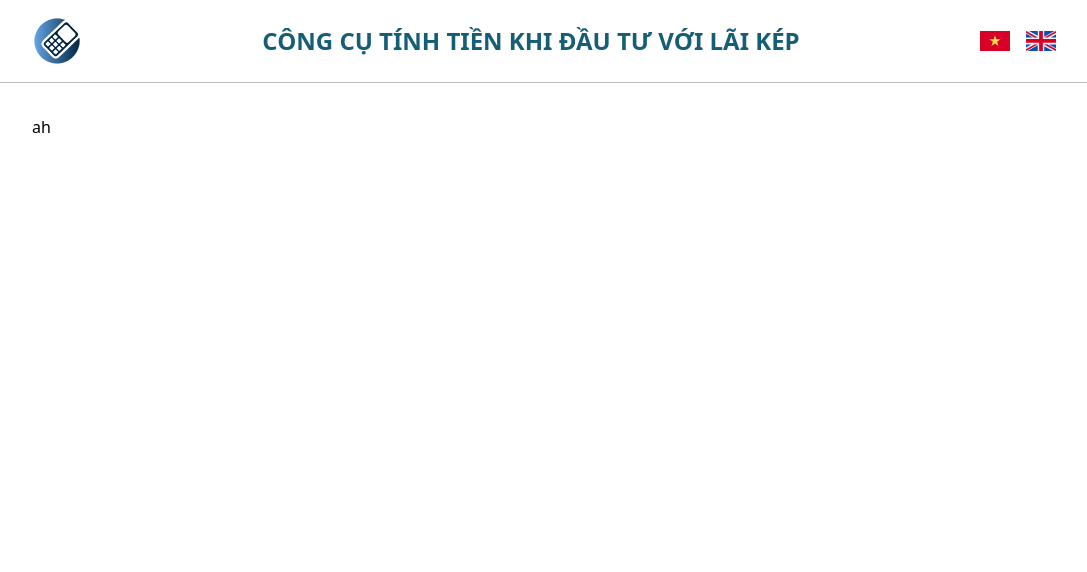
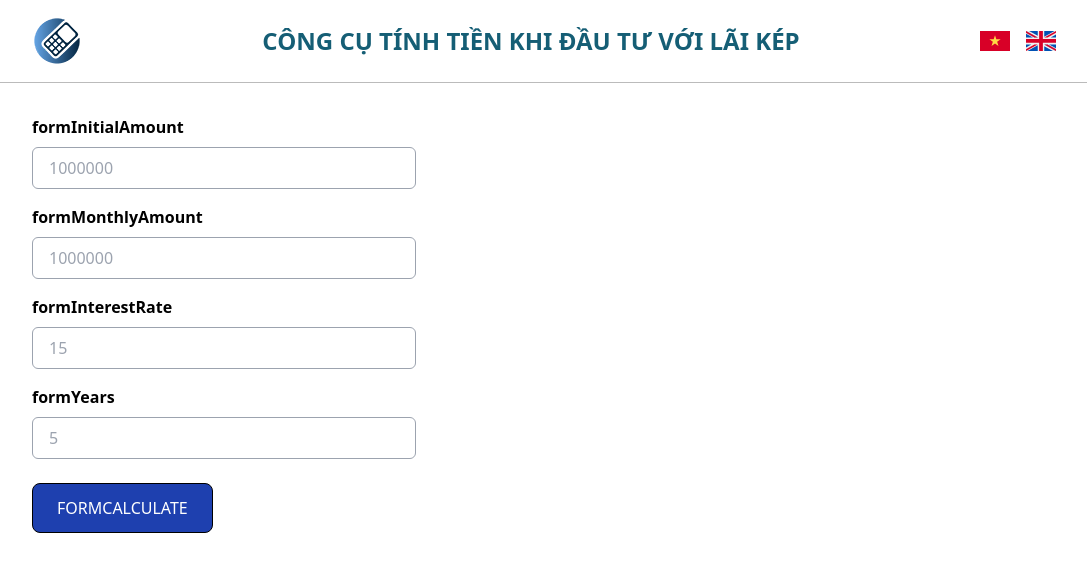
Before and after one commit to TDAK1509/tinhlai, a Nuxt app: page / in a window 1280 px wide. Shown: the top 572 px of the page, without its empty margins (96-1183 px from the left). Built offline with nearby package versions, Linux system fonts and the light colour scheme.

Commit message:
Make form work

```diff
--- a/app.vue
+++ b/app.vue
@@ -1,4 +1,12 @@
 <template>
   <TheHeader />
-  <div id="main" class="px-4 mb-4 sm:px-0 mx-auto sm:max-w-screen-lg">ah</div>
+  <div id="main" class="px-4 mb-4 sm:px-0 mx-auto sm:max-w-screen-lg">
+    <CompoundInterestForm @submit="onCalculate" />
+  </div>
 </template>
+
+<script lang="ts" setup>
+function onCalculate(event: unknown) {
+  console.log(event);
+}
+</script>
--- a/components/TextField.vue
+++ b/components/TextField.vue
@@ -2,6 +2,8 @@
   <div>
     <label class="block font-bold mb-2">{{ label }}</label>
     <input
+      :value="modelValue"
+      @input="onInput"
       class="py-2 px-4 w-full border border-gray-400 rounded-md"
       v-bind="$attrs"
     />
@@ -15,6 +17,13 @@ defineOptions({
 });
 
 defineProps<{
+  modelValue: string;
   label: string;
 }>();
+
+const emit = defineEmits(["update:modelValue"]);
+
+function onInput(e: KeyboardEvent) {
+  if (e.target) emit("update:modelValue", (e.target as HTMLInputElement).value);
+}
 </script>
--- a/components/TextFieldMoney.vue
+++ b/components/TextFieldMoney.vue
@@ -2,11 +2,13 @@
   <div>
     <label class="block font-bold mb-2">{{ label }}</label>
     <input
+      :value="modelValue"
+      @input="onInput"
       class="py-2 px-4 w-full border border-gray-400 rounded-md"
       type="tel"
       v-bind="$attrs"
     />
-    <span class="italic text-sm text-gray-500">{{ attrs.modelValue }}</span>
+    <span class="italic text-sm text-gray-500">{{ modelValue }}</span>
   </div>
 </template>
 
@@ -18,8 +20,13 @@ defineOptions({
 });
 
 defineProps<{
+  modelValue: string;
   label: string;
 }>();
 
-const attrs = useAttrs();
+const emit = defineEmits(["update:modelValue"]);
+
+function onInput(e: KeyboardEvent) {
+  if (e.target) emit("update:modelValue", (e.target as HTMLInputElement).value);
+}
 </script>
--- a/components/compound-interest/CompoundInterestForm.vue
+++ b/components/compound-interest/CompoundInterestForm.vue
@@ -5,7 +5,6 @@
       class="mb-4"
       :label="$t('formInitialAmount')"
       placeholder="1000000"
-      required
       pattern="[0-9]+"
       :title="$t('formNumberOnly')"
     />
@@ -47,9 +46,7 @@
 </template>
 
 <script lang="ts" setup>
-import CompoundInterestController, {
-  CompoundInterestInfo,
-} from "@/models/compound-interest";
+import CompoundInterest from "@/models/compound-interest";
 
 const route = useRoute();
 
@@ -57,10 +54,10 @@ const emit = defineEmits<{
   submit: [compoundInterestResultTable: number[][]];
 }>();
 
-const initialAmount = ref(0);
-const monthlyAmount = ref(0);
-const interestRatePerYear = ref(0);
-const years = ref(0);
+const initialAmount = ref("");
+const monthlyAmount = ref("");
+const interestRatePerYear = ref("");
+const years = ref("");
 
 const formIsReady: ComputedRef<Boolean> = computed(
   () => !!monthlyAmount.value && !!interestRatePerYear.value && !!years.value
@@ -75,22 +72,19 @@ onMounted(() => {
 });
 
 function setFormInputsFromQueryParams() {
-  initialAmount.value = parseInt(route.query.initialAmount as string) || 0;
-  monthlyAmount.value = parseInt(route.query.monthlyAmount as string) || 0;
-  interestRatePerYear.value =
-    parseInt(route.query.interestRatePerYear as string) || 0;
-  years.value = parseInt(route.query.years as string) || 0;
+  initialAmount.value = (route.query.initialAmount as string) || "";
+  monthlyAmount.value = (route.query.monthlyAmount as string) || "";
+  interestRatePerYear.value = (route.query.interestRatePerYear as string) || "";
+  years.value = (route.query.years as string) || "";
 }
 
 function submitForm() {
-  const compoundInterestInfo: CompoundInterestInfo = {
-    initialAmount: initialAmount.value,
-    monthlyAmount: monthlyAmount.value,
-    interestRatePerYear: interestRatePerYear.value / 100,
-    years: years.value,
-  };
-  const compoundInterestResult: number[][] =
-    CompoundInterestController.calculate(compoundInterestInfo);
+  const compoundInterestResult: number[][] = CompoundInterest.calculate(
+    parseInt(initialAmount.value),
+    parseInt(monthlyAmount.value),
+    parseInt(interestRatePerYear.value) / 100,
+    parseInt(years.value)
+  );
   emit("submit", compoundInterestResult);
 }
 
--- a/models/compound-interest.ts
+++ b/models/compound-interest.ts
@@ -1,21 +1,10 @@
-export interface CompoundInterestInfo {
-  initialAmount: number;
-  monthlyAmount: number;
-  interestRatePerYear: number;
-  years: number;
-}
-
 export default class CompoundInterest {
   public static calculate(
-    compoundInterestInfo: CompoundInterestInfo
+    initialAmount: number,
+    monthlyAmount: number,
+    interestRatePerYear: number,
+    years: number
   ): number[][] {
-    const {
-      initialAmount,
-      monthlyAmount,
-      interestRatePerYear,
-      years
-    } = compoundInterestInfo;
-
     const result: number[][] = [];
     let currentAmount = initialAmount;
     const interestRatePerMonth = interestRatePerYear / 12;
```
